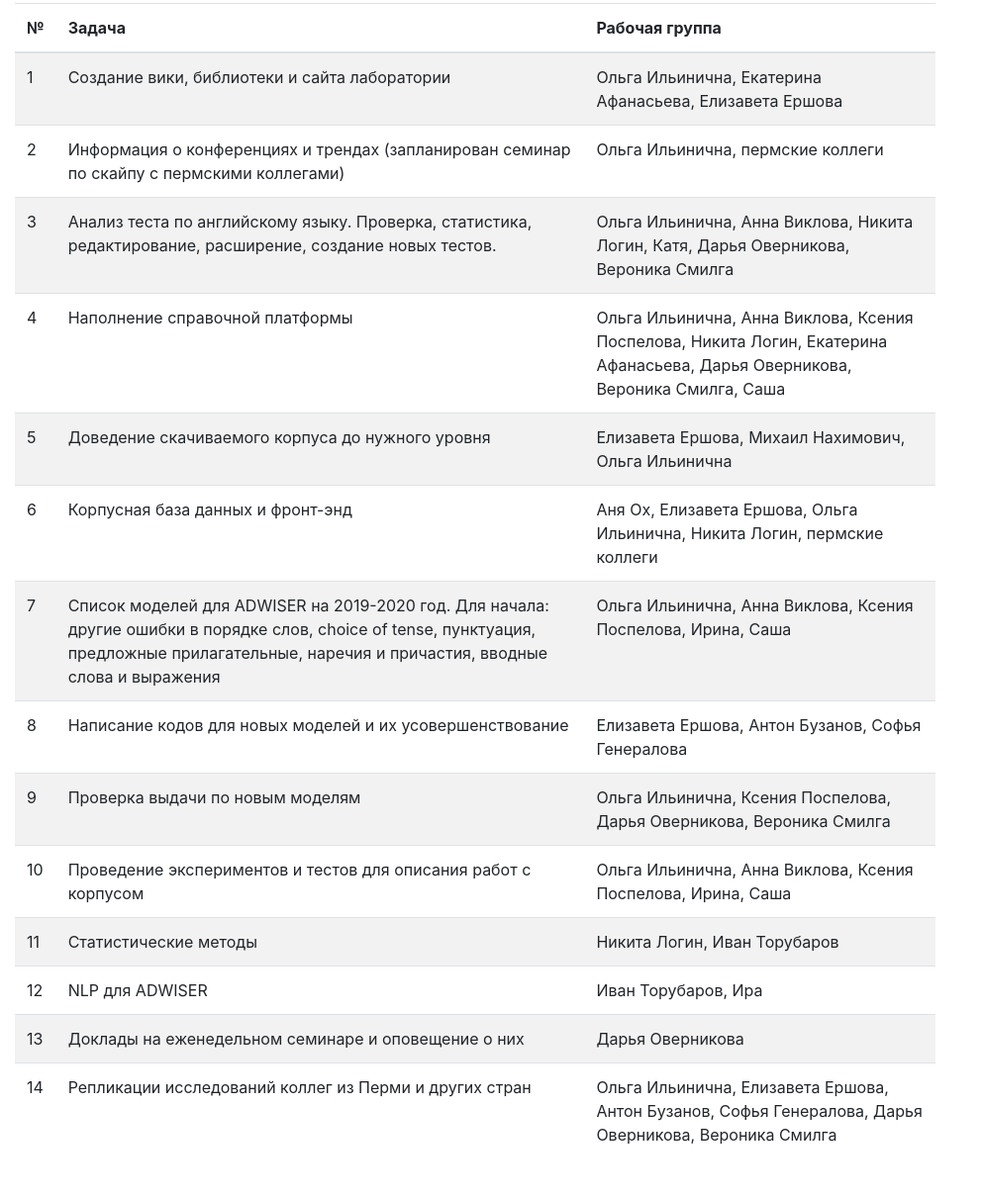
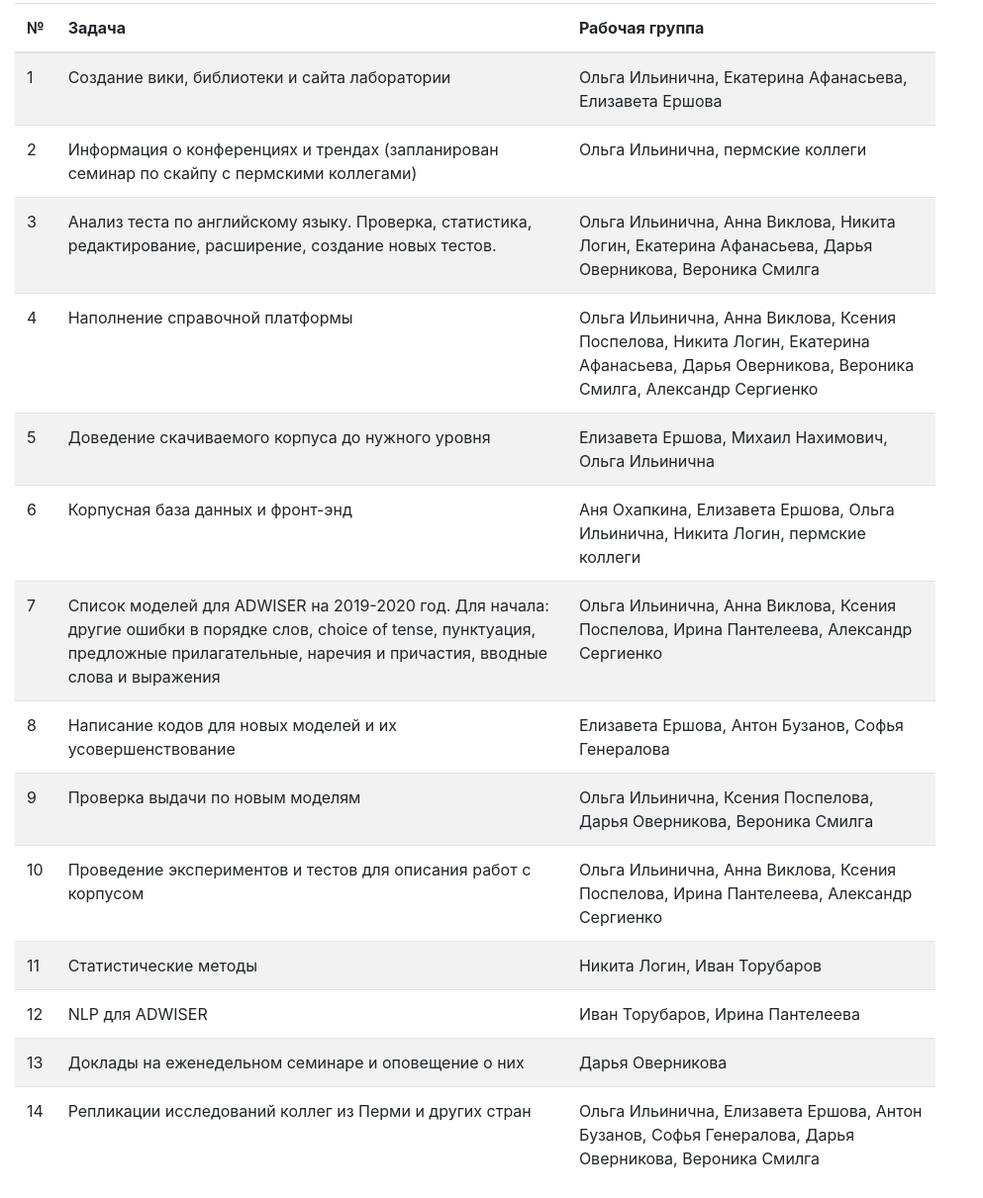
Before and after one commit to lcl-info/lcl-info.github.io, a plain HTML site: page index.html in a window 1280 px wide. Shown: the part 377-1588 px from the top of the page at 99% size, without its empty margins (0-993 px from the left). Before the commit the page ends 1564 px from the top, so only its background shows below. Drawn offline with nearby package versions, Linux system fonts and the light colour scheme.

Commit message:
Update index.html

```diff
--- a/index.html
+++ b/index.html
@@ -47,13 +47,13 @@
                             <td>3</td>
                             <td>Анализ теста по английскому языку. Проверка, статистика, редактирование, расширение,
                                 создание новых тестов.</td>
-                            <td>Ольга Ильинична, Анна Виклова, Никита Логин, Катя, Дарья Оверникова, Вероника Смилга</td>
+                            <td>Ольга Ильинична, Анна Виклова, Никита Логин, Екатерина Афанасьева, Дарья Оверникова, Вероника Смилга</td>
                           </tr>
                           <tr>
                             <td>4</td>
                             <td>Наполнение справочной платформы</td>
                             <td>Ольга Ильинична, Анна Виклова, Ксения Поспелова, Никита Логин,
-                                Екатерина Афанасьева, Дарья Оверникова, Вероника Смилга, Саша</td>
+                                Екатерина Афанасьева, Дарья Оверникова, Вероника Смилга, Александр Сергиенко</td>
                           </tr>
                           <tr>
                             <td>5</td>
@@ -63,13 +63,13 @@
                           <tr>
                             <td>6</td>
                             <td>Корпусная база данных и фронт-энд</td>
-                            <td>Аня Ох, Елизавета Ершова, Ольга Ильинична, Никита Логин, пермские коллеги</td>
+                            <td>Аня Охапкина, Елизавета Ершова, Ольга Ильинична, Никита Логин, пермские коллеги</td>
                           </tr>
                           <tr>
                             <td>7</td>
                             <td>Список моделей для ADWISER на 2019-2020 год. Для начала: другие ошибки в порядке слов, choice of tense,
                         пунктуация, предложные прилагательные, наречия и причастия, вводные слова и выражения</td>
-                            <td>Ольга Ильинична, Анна Виклова, Ксения Поспелова, Ирина, Саша</td>
+                            <td>Ольга Ильинична, Анна Виклова, Ксения Поспелова, Ирина Пантелеева, Александр Сергиенко</td>
                           </tr>
                           <tr>
                             <td>8</td>
@@ -84,7 +84,7 @@
                           <tr>
                             <td>10</td>
                             <td>Проведение экспериментов и тестов для описания работ с корпусом</td>
-                            <td>Ольга Ильинична, Анна Виклова, Ксения Поспелова, Ирина, Саша</td>
+                            <td>Ольга Ильинична, Анна Виклова, Ксения Поспелова, Ирина Пантелеева, Александр Сергиенко</td>
                           </tr>
                           <tr>
                             <td>11</td>
@@ -94,7 +94,7 @@
                           <tr>
                             <td>12</td>
                             <td>NLP для ADWISER</td>
-                            <td>Иван Торубаров, Ира</td>
+                            <td>Иван Торубаров, Ирина Пантелеева</td>
                           </tr>
                           <tr>
                             <td>13</td>
```
